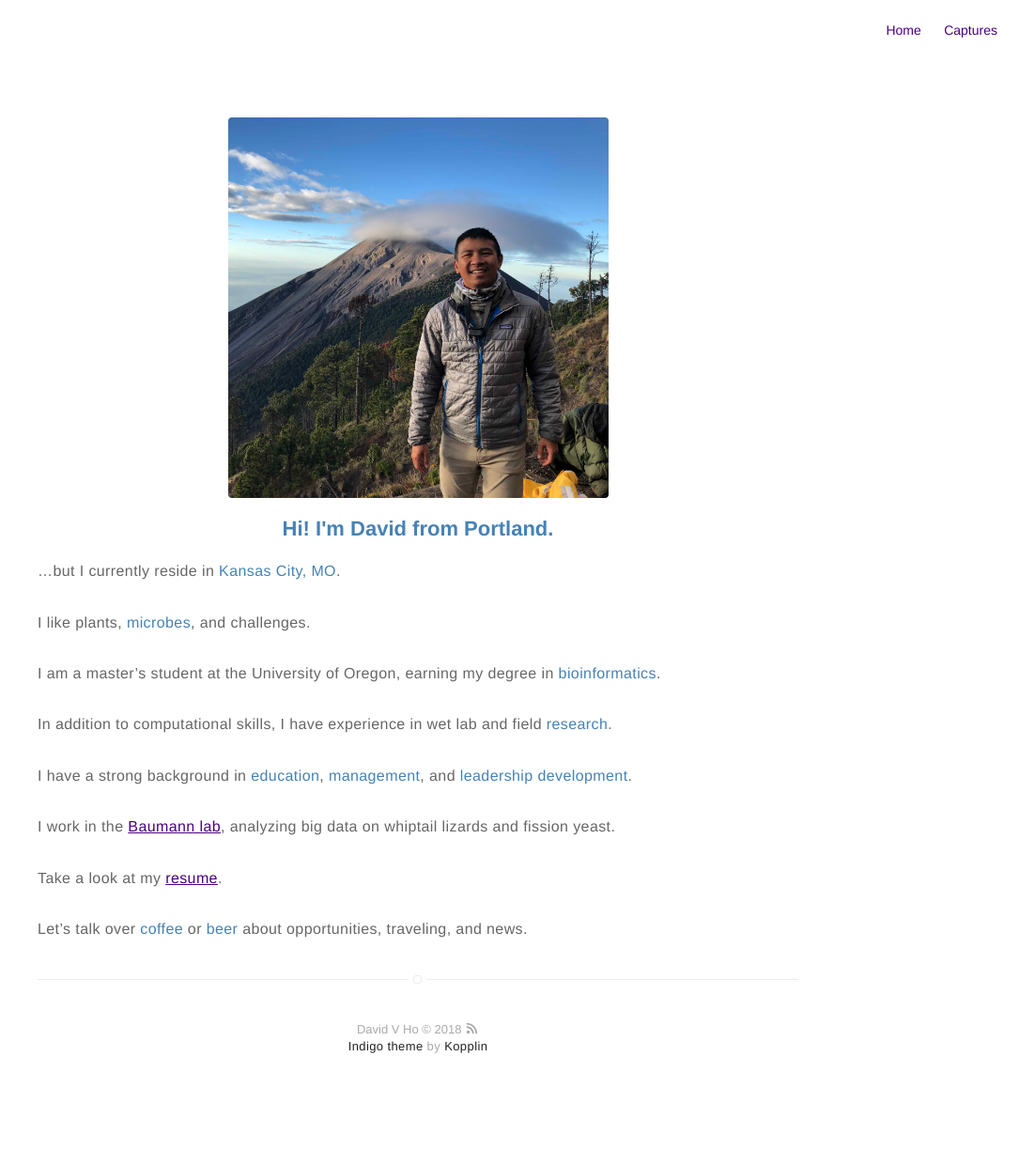
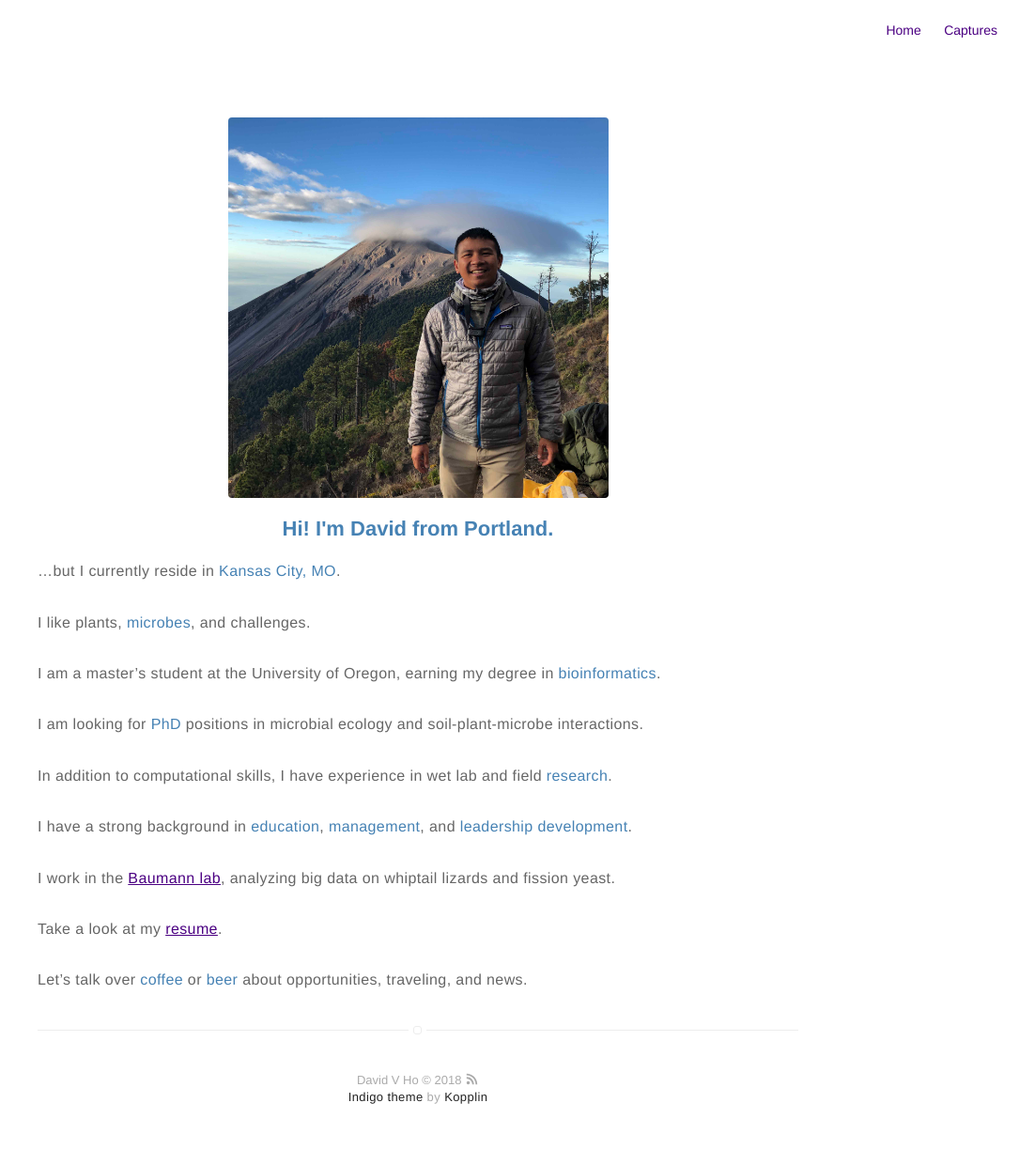
Before and after one commit to davidvho/davidvho.github.io, a Jekyll site: the page built from about.md, in a window 1280 px wide. Shown: the whole page at 94% size, without its empty margins (195-1280 px from the left). Built offline with Jekyll 4.4.1, drawn with Linux system fonts in a browser that asks for light colours; before the commit the page ends 1185 px from its top, so only the background shows below that.

Commit message:
updated bio

```diff
--- a/_config.yml
+++ b/_config.yml
@@ -1,6 +1,6 @@
 # main text of home
 name: David V Ho
-bio: big data analyst and adventurer
+bio: big data analyst, adventurer, seeking PhD positions
 
 # twitter summary info
 description: A blog about technology and stuff related
--- a/about.md
+++ b/about.md
@@ -9,6 +9,7 @@
 ...but I currently reside in <b><font color="#4682B4">Kansas City, MO</font></b>.
 <br><br>I like plants, <b><font color="#4682B4">microbes</font></b>, and challenges.
 <br><br>I am a master's student at the University of Oregon, earning my degree in <b><font color="#4682B4">bioinformatics</font></b>.
+<br><br>I am looking for <b><font color="#4682B4">PhD</font></b> positions in microbial ecology and soil-plant-microbe interactions.
 <br><br>In addition to computational skills, I have experience in wet lab and field <b><font color="#4682B4">research</font></b>.
 <br><br>I have a strong background in <b><font color="#4682B4">education</font></b>, <b><font color="#4682B4">management</font></b>, and <b><font color="#4682B4">leadership development</font></b>.
 <br><br>I work in the <b><font color="#4682B4"><a href="http://baumannlab.org/">Baumann lab</a></font></b>, analyzing big data on whiptail lizards and fission yeast.
```
